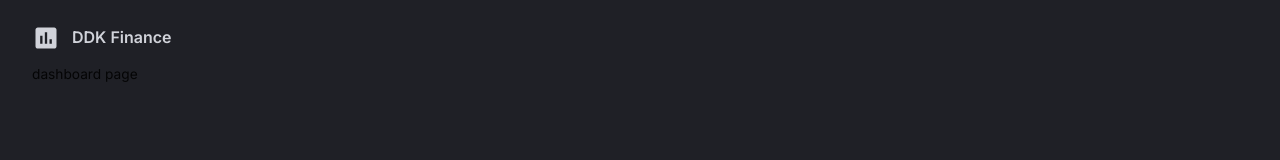
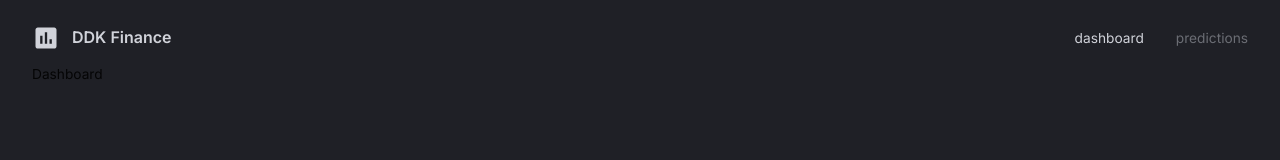
Before and after one commit to edwrdddk/finance-dashboard-frontend, a React (Vite) app: page / in a window 1280 px wide. Shown: the top 160 px of the page. Built offline with nearby package versions, Linux system fonts and the light colour scheme.

Commit message:
navbar right side

```diff
--- a/src/App.tsx
+++ b/src/App.tsx
@@ -4,6 +4,7 @@
 import { BrowserRouter, Route, Routes } from "react-router-dom";
 import { themeSettings } from "./theme";
 import Navbar from "@/scenes/navbar";
+import Dashboard from "@/scenes/dashboard";
 
 function App() {
   const theme = useMemo(() => createTheme(themeSettings), []);
@@ -15,7 +16,7 @@
           <Box width="100%" height="100%" padding="1rem 2rem 4rem 2rem">
             <Navbar />
             <Routes>
-              <Route path="/" element={<div>dashboard page</div>} />
+              <Route path="/" element={<Dashboard />} />
               <Route
                 path="/predictions"
                 element={<div>predictions page</div>}
--- /dev/null
+++ b/src/scenes/dashboard/index.tsx
@@ -0,0 +1,13 @@
+import { Box, useTheme } from '@mui/material'
+import React from 'react'
+
+type Props = {}
+
+const Dashboard = (props: Props) => {
+  const { palette } = useTheme();
+  return (
+    <Box>Dashboard</Box>
+  )
+}
+
+export default Dashboard
--- a/src/scenes/navbar/index.tsx
+++ b/src/scenes/navbar/index.tsx
@@ -20,6 +20,33 @@
       </FlexBetween>
 
       {/* Right Side */}
+      <FlexBetween gap="2rem">
+        <Box sx={{ "&:hover": { color: palette.primary[100] } }}>
+          <Link
+            to="/"
+            onClick={() => setSelected("dashboard")}
+            style={{
+              color: selected === "dashboard" ? "inherit" : palette.grey[700],
+              textDecoration: "inherit",
+            }}
+          >
+            dashboard
+          </Link>
+        </Box>
+        <Box sx={{ "&:hover": { color: palette.primary[100] } }}>
+          <Link
+            to="/predictions"
+            onClick={() => setSelected("predictions")}
+            style={{
+              color: selected === "predictions" ? "inherit" : palette.grey[700],
+              textDecoration: "inherit",
+            }}
+            className=""
+          >
+            predictions
+          </Link>
+        </Box>
+      </FlexBetween>
     </FlexBetween>
   );
 };
```
